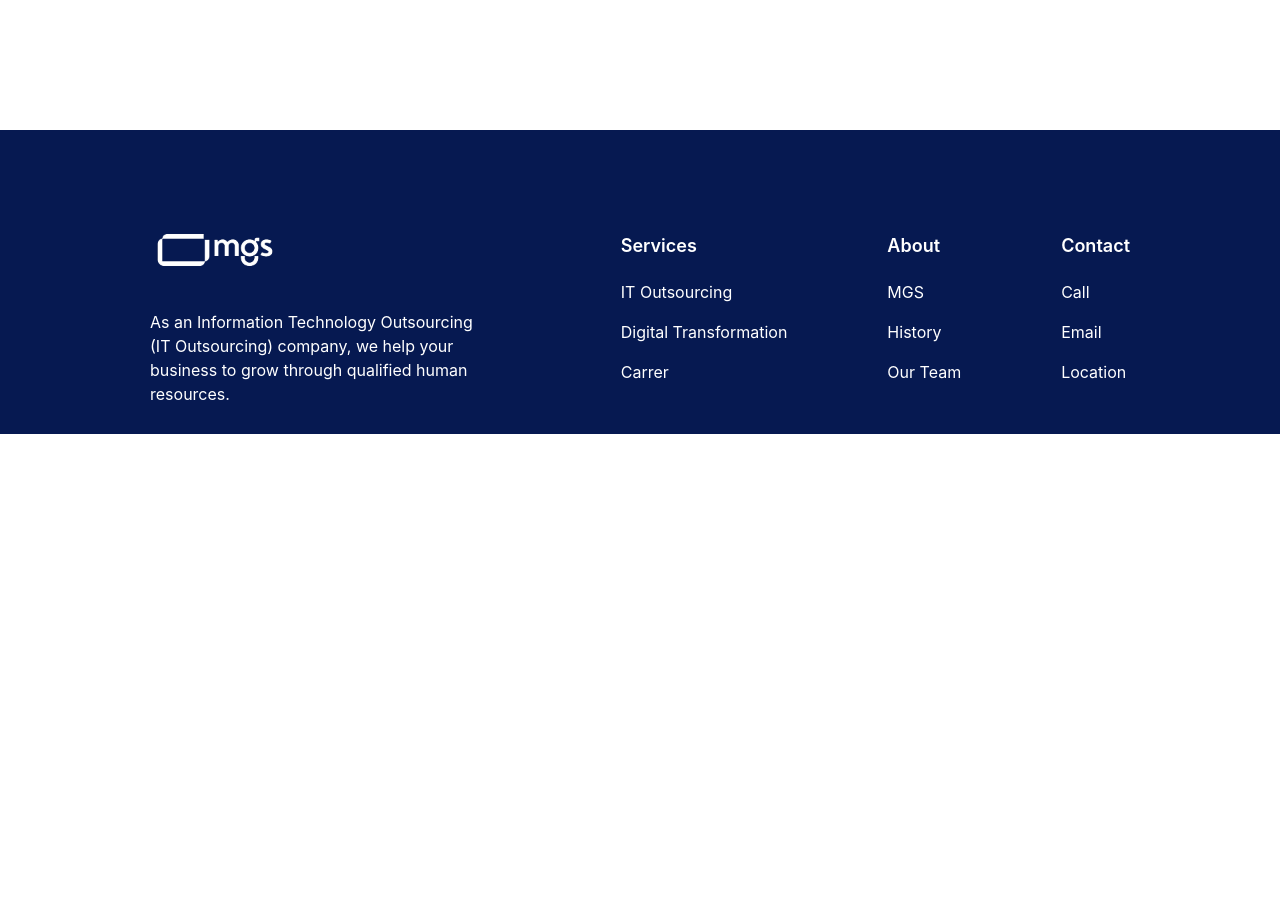
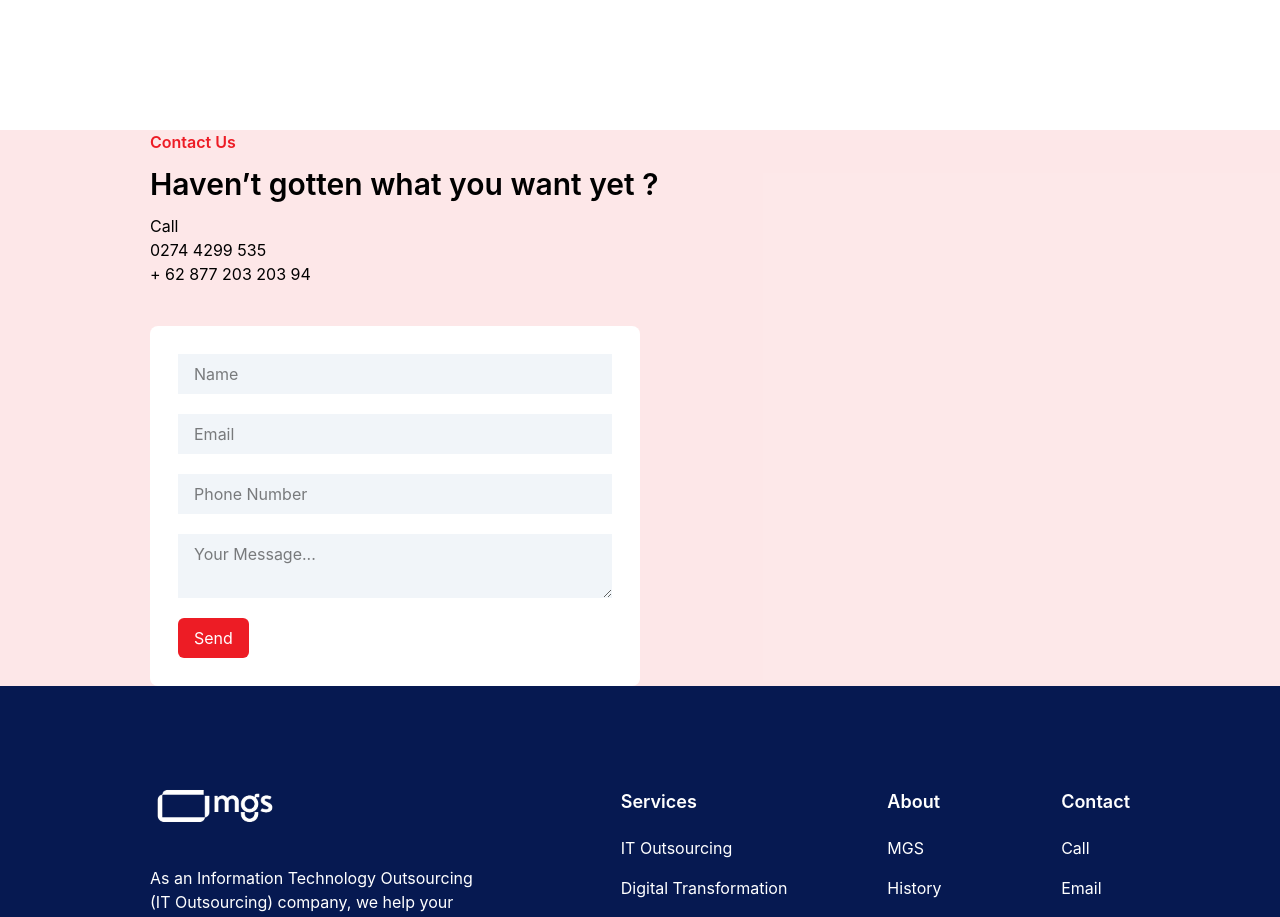
Before and after one commit to mirfanwebdev/mgs-frontendtest, a Vue app: page / in a window 1280 px wide. Shown: the part 4400-5317 px from the top of the page. Before the commit the page ends 4834 px from the top, so only its background shows below. Built offline with nearby package versions, Linux system fonts and the light colour scheme.

Commit message:
add form

```diff
--- a/src/App.vue
+++ b/src/App.vue
@@ -5,6 +5,7 @@ import SectionHero from '@/components/SectionHero.vue';
 import SectionService from '@/components/SectionService.vue';
 import SectionAbout from '@/components/SectionAbout.vue';
 import SectionReason from '@/components/SectionReason.vue';
+import Form from '@/components/Form.vue';
 import Button from '@/components/Button.vue';
 </script>
 
@@ -53,6 +54,28 @@ import Button from '@/components/Button.vue';
         </div>
       </div>
     </section>
+
+    <!-- form section -->
+    <section class="bg-primary-red/10">
+      <div class="mx-4 lg:mx-[150px] flex flex-wrap gap-10">
+        <!-- form caption -->
+        <div class="flex flex-col gap-3">
+          <h3 class="text-primary-red font-semibold">Contact Us</h3>
+          <h2 class="font-semibold text-3xl">Haven’t gotten what you want yet ?</h2>
+          <div class="flex flex-col gap-7.5">
+            <div>
+              <div>
+                <p>Call</p>
+                <p>0274 4299 535 <br>
+                  + 62 877 203 203 94
+                </p>
+              </div>
+            </div>
+          </div>
+        </div>
+        <Form />
+      </div>
+    </section>
   </main>
 
   <footer class="bg-secondary-blue text-white">
--- /dev/null
+++ b/src/components/Form.vue
@@ -0,0 +1,30 @@
+<script setup>
+import { ref } from 'vue';
+import InputCustom from './InputCustom.vue';
+
+const formData = ref({
+    name: '',
+    email: '',
+    phone: '',
+    message: '',
+})
+
+// async function handleSubmit() {
+// }
+</script>
+
+<template>
+    <div class="bg-white p-7 rounded-lg w-full lg:w-1/2">
+        <form class="flex flex-col gap-5" action="">
+            <InputCustom type="text" v-model="formData.name" placeholder="Name" />
+            <InputCustom type="email" v-model="formData.email" placeholder="Email" />
+            <InputCustom type="text" v-model="formData.phone" placeholder="Phone Number" />
+            <textarea class="bg-slate-100 py-2 px-4" v-model="formData.message"
+                placeholder="Your Message..."></textarea>
+            <button type="submit"
+                class="w-fit rounded-md bg-primary-red hover:bg-white outline outline-transparent hover:outline-primary-red text-white hover:text-primary-red py-2 px-4 cursor-pointer">
+                Send
+            </button>
+        </form>
+    </div>
+</template>
--- /dev/null
+++ b/src/components/InputCustom.vue
@@ -0,0 +1,25 @@
+<script setup>
+defineProps({
+    modelValue: {
+        type: [String, Number],
+    },
+    type: {
+        type: String,
+        default: 'text'
+    },
+    placeholder: {
+        type: String,
+        default: ''
+    }
+});
+
+const emit = defineEmits(['update:modelValue']);
+function updateValue(event) {
+    emit("update:modelValue", event.target.value);
+}
+</script>
+
+<template>
+    <input class="bg-slate-100 py-2 px-4" @input="updateValue" :type="type" :value="modelValue"
+        :placeholder="placeholder" />
+</template>
```
